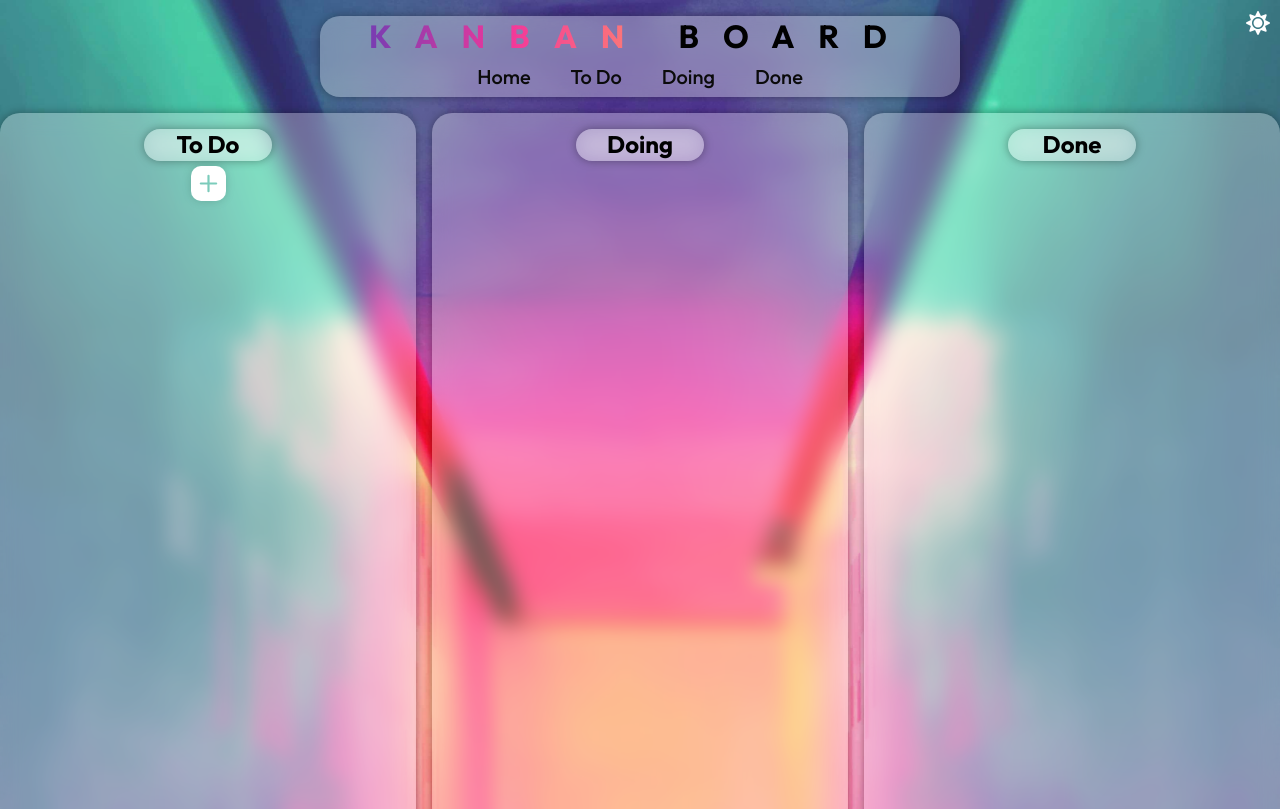
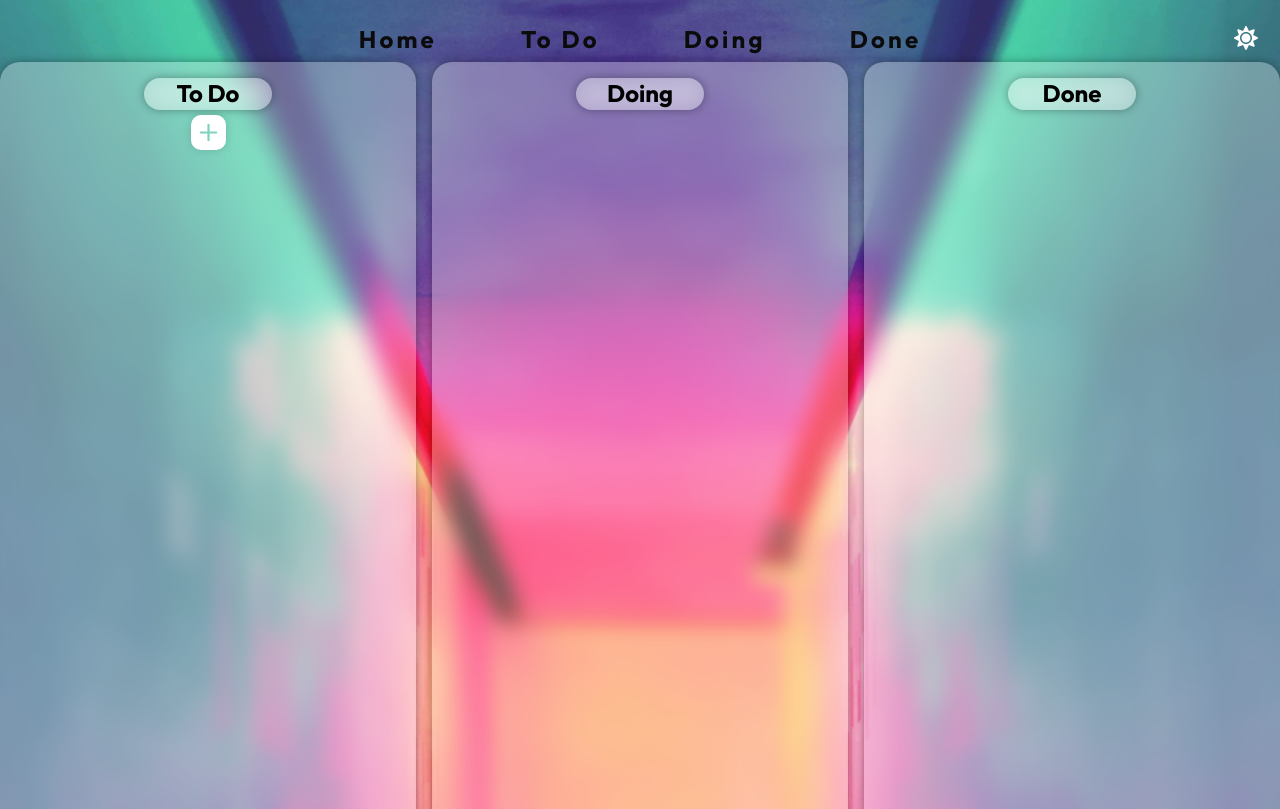
Before and after one commit to jhn322/kanban-board-react, a React (Vite) app: page / in a window 1280 px wide. Shown: the top 809 px of the page. Built offline with nearby package versions, Linux system fonts and the light colour scheme.

Commit message:
removed headline, reworked navbar, small adjustments

```diff
--- a/src/components/Nav.jsx
+++ b/src/components/Nav.jsx
@@ -32,11 +32,6 @@ const Nav = () => {
   return (
     <div className={`nav-container ${isMenuOpen ? "menu-open" : ""}`}>
       <div className={`nav ${theme === "alternate" ? "theme" : ""}`}>
-        <div>
-          <h1 className={`headline ${isMenuOpen ? "hidden" : ""}`}>
-            <span className="gradient">KANBAN</span> BOARD
-          </h1>
-        </div>
         {showBurgerMenu && (
           <button
             className="burger-menu"
--- a/src/index.css
+++ b/src/index.css
@@ -22,7 +22,6 @@ a {
 }
 
 /* Primary background styles */
-.nav,
 .column,
 .add-modal-content,
 .column-title > h2,
@@ -71,12 +70,7 @@ a {
 }
 
 /* -----------------Navbar----------------- */
-.headline {
-  letter-spacing: 1.5rem;
-}
-
-/* Gradient for headline and nav links */
-.gradient,
+/* Gradient for nav links */
 li:hover {
   background: linear-gradient(to right, #783db2, #f2379a, #fd8173);
   background-clip: text;
@@ -89,22 +83,23 @@ li:hover {
 .nav-links {
   display: flex;
   justify-content: center;
-  align-items: center;
-  margin-top: 1rem;
+  margin-top: 0.5rem;
 }
 
 /* Nav styling */
 .nav {
-  min-height: 7vh;
-  min-width: 40rem;
+  min-height: 5vh;
   padding: 0 2rem;
 }
 
 /* Padding nav links */
 .nav-links {
-  margin: 0 0 0.5rem 0;
-  font-size: 20px;
-  font-weight: 500;
+  display: flex;
+  justify-content: center;
+  align-items: center;
+  letter-spacing: 0.2rem;
+  font-size: 24px;
+  font-weight: 700;
 }
 
 .nav-links ul {
@@ -115,8 +110,12 @@ li:hover {
 /* Li in nav */
 .nav-links li {
   list-style: none;
-  padding: 0 20px;
+  padding: 0 10px;
   text-align: center;
+}
+
+.nav-link {
+  margin: 0 2rem;
 }
 
 /* Center all items in app */
@@ -128,7 +127,7 @@ li:hover {
 .board {
   display: flex;
   justify-content: center;
-  margin: 1rem;
+  margin: 0.5rem;
 }
 
 /* Styling for columns in board */
@@ -465,6 +464,10 @@ li:hover {
     backdrop-filter: none;
   }
 
+  .nav-link-wrapper:last-child .separator {
+    display: none;
+  }
+
   /* Hide by default */
   .nav-links {
     display: none;
@@ -483,8 +486,8 @@ li:hover {
   /* Row flex */
   .nav-links ul {
     display: flex;
-    font-size: 20px;
-    margin-top: -0.5rem;
+    font-size: 16px;
+    margin-top: -0.3rem;
   }
 
   .nav-links li {
@@ -586,12 +589,11 @@ li:hover {
 @media only screen and (min-width: 801px) and (max-width: 900px) {
   /* More room in nav */
   .nav-links {
-    margin-top: -1rem;
     padding: 10px 0;
   }
 
   .nav-links ul {
-    margin-top: 1rem;
+    margin-top: -0.1rem;
   }
 
   /* Less width */
--- a/src/theme.css
+++ b/src/theme.css
@@ -1,22 +1,19 @@
 /* Toggle button */
 .toggle-theme {
   position: absolute;
-  top: 4px;
-  right: -8px;
+  top: 19px;
+  right: 14px;
   height: 40px;
-  width: 60px;
+  width: 40px;
   border: none;
   background-color: transparent;
 }
-.nav.theme {
-  background-color: rgba(72, 202, 164, 0.3);
-}
 
+/* --------Alternate theme-------- */
 .column.theme {
   background-color: rgba(169, 15, 252, 0.3);
 }
 
-/* --------Alternate theme-------- */
 .card-modal-content.theme,
 .card-task-title.theme,
 .card-task-text.theme,
@@ -30,6 +27,7 @@
   color: rgb(216, 144, 255);
 }
 
+/* Modals buttons */
 .card-modal-update-button.theme {
   border: none;
 }
@@ -39,6 +37,7 @@
   border: none;
 }
 
+/* Modals inputs */
 .add-task-title.theme::placeholder,
 .add-task-text.theme::placeholder {
   color: rgb(216, 144, 255);
@@ -49,7 +48,15 @@
   outline: 1px solid black;
 }
 
+/* Mobile style  */
 @media only screen and (max-width: 800px) {
+  .toggle-theme {
+    position: absolute;
+    top: 4px;
+    right: 2px;
+    width: 36px;
+  }
+
   .nav.theme {
     background-color: transparent;
   }
```
